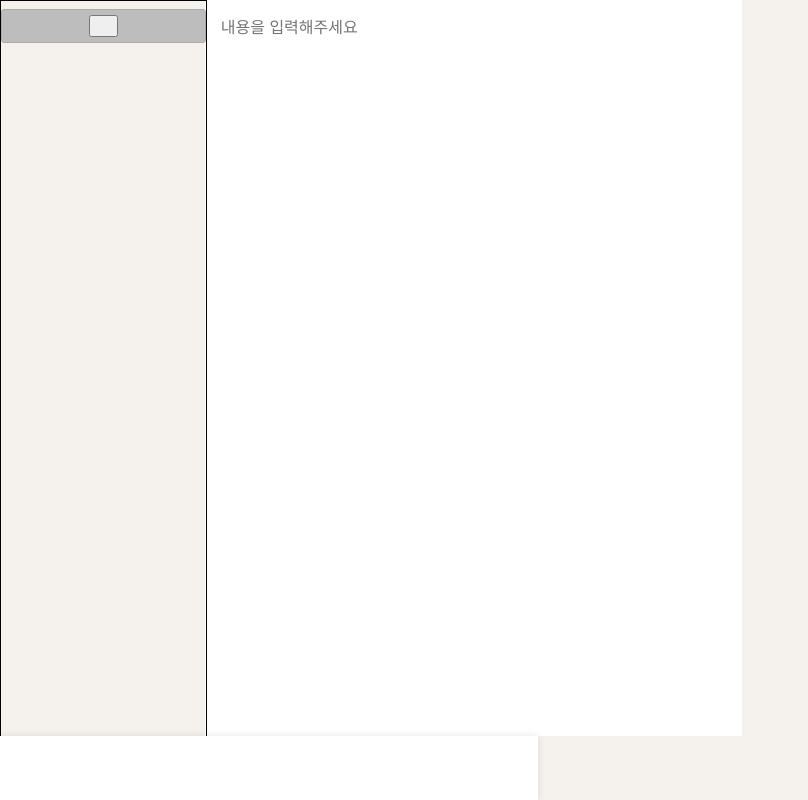
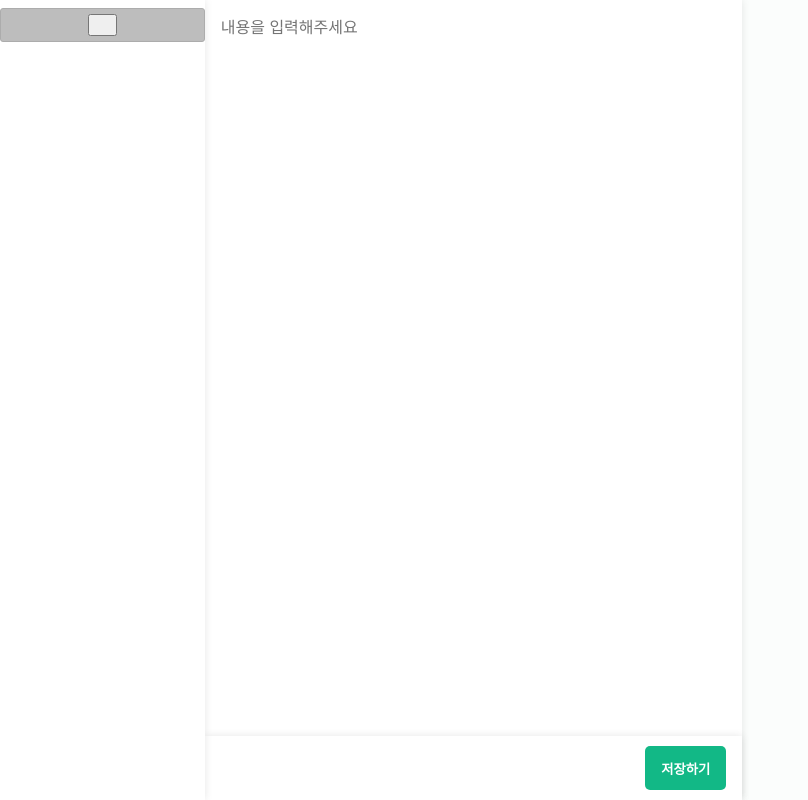
Before and after one commit to Toyoill/shxxt-page, a React (Create React App) app in the folder client/shxxt-page/: page / in a window 1280 px wide. Shown: the whole page, without its empty margins (0-808 px from the left). Built offline with nearby package versions, Linux system fonts and the light colour scheme; some icons are missing.

Commit message:
Add save button

```diff
--- a/client/shxxt-page/src/components/UI/Sidebar/Admin/SidebarWrapper.tsx
+++ b/client/shxxt-page/src/components/UI/Sidebar/Admin/SidebarWrapper.tsx
@@ -5,12 +5,13 @@ import ContextMenu from "./ContextMenu/ContextMenu";
 import SidebarInner from "./SidebarInner";
 
 const SidebarContainer = styled.nav`
-  border: 1px solid black;
+  background-color: #ffffff;
+  box-shadow: 0px 0px 8px rgb(0 0 0 / 10%);
   height: 100vh;
   left: 0px;
   position: fixed;
   width: 16vw;
-  z-index: 9;
+  z-index: 10;
 `;
 
 export default function Sidebar() {
--- a/client/shxxt-page/src/components/UI/Sidebar/Client/SidebarWrapper.tsx
+++ b/client/shxxt-page/src/components/UI/Sidebar/Client/SidebarWrapper.tsx
@@ -4,7 +4,8 @@ import styled from "styled-components";
 import SidebarInner from "./SidebarInner";
 
 const SidebarContainer = styled.nav`
-  border: 1px solid black;
+  background-color: #ffffff;
+  box-shadow: 0px 0px 8px rgb(0 0 0 / 10%);
   height: 100vh;
   left: 0px;
   max-width: 20rem;
--- a/client/shxxt-page/src/page/Document/Admin/Document.tsx
+++ b/client/shxxt-page/src/page/Document/Admin/Document.tsx
@@ -6,6 +6,7 @@ import Sidebar from "../../../components/UI/Sidebar/Admin/SidebarWrapper";
 
 const DocumentWrapper = styled.div`
   display: flex;
+  position: relative;
   justify-content: space-around;
   height: 100vh;
   width: 84vw;
@@ -14,6 +15,7 @@ const DocumentWrapper = styled.div`
 
 const EditerWrapper = styled.div`
   flex: 1;
+  box-shadow: 0px 0px 8px rgb(0 0 0 / 10%);
   padding-bottom: 4rem;
   position: relative;
   width: 42vw;
@@ -34,7 +36,7 @@ const EditerWrapper = styled.div`
 `;
 
 const MarkdownWrapper = styled.div`
-  background-color: #f5f2ed;
+  background-color: #fbfdfc;
   box-sizing: border-box;
   font-family: sans-serif, "Nanum Gothic";
   flex: 1;
--- a/client/shxxt-page/src/page/Document/Admin/EditBar.tsx
+++ b/client/shxxt-page/src/page/Document/Admin/EditBar.tsx
@@ -2,16 +2,42 @@ import React from "react";
 import styled from "styled-components";
 
 const EditBarWrapper = styled.div`
+  align-items: center;
   background-color: #ffffff;
   bottom: 0;
   box-shadow: 0px 0px 8px rgb(0 0 0 / 10%);
+  box-sizing: border-box;
+  display: flex;
   height: 4rem;
+  justify-content: right;
   left: 0;
-  position: fixed;
+  padding: 1rem;
+  position: absolute;
   width: inherit;
-  z-index: 10;
+  z-index: 9;
+`;
+
+const SaveButton = styled.button`
+  border: none;
+  border-radius: 5px;
+  background-color: #12b886;
+  color: white;
+  cursor: pointer;
+  font-weight: bolder;
+  height: min-content;
+  padding-block: 0.8rem;
+  padding-inline: 1rem;
+  margin: 0;
+
+  &:hover {
+    background-color: #5cd4b0;
+  }
 `;
 
 export default function EditBar() {
-  return <EditBarWrapper />;
+  return (
+    <EditBarWrapper>
+      <SaveButton>저장하기</SaveButton>
+    </EditBarWrapper>
+  );
 }
```
